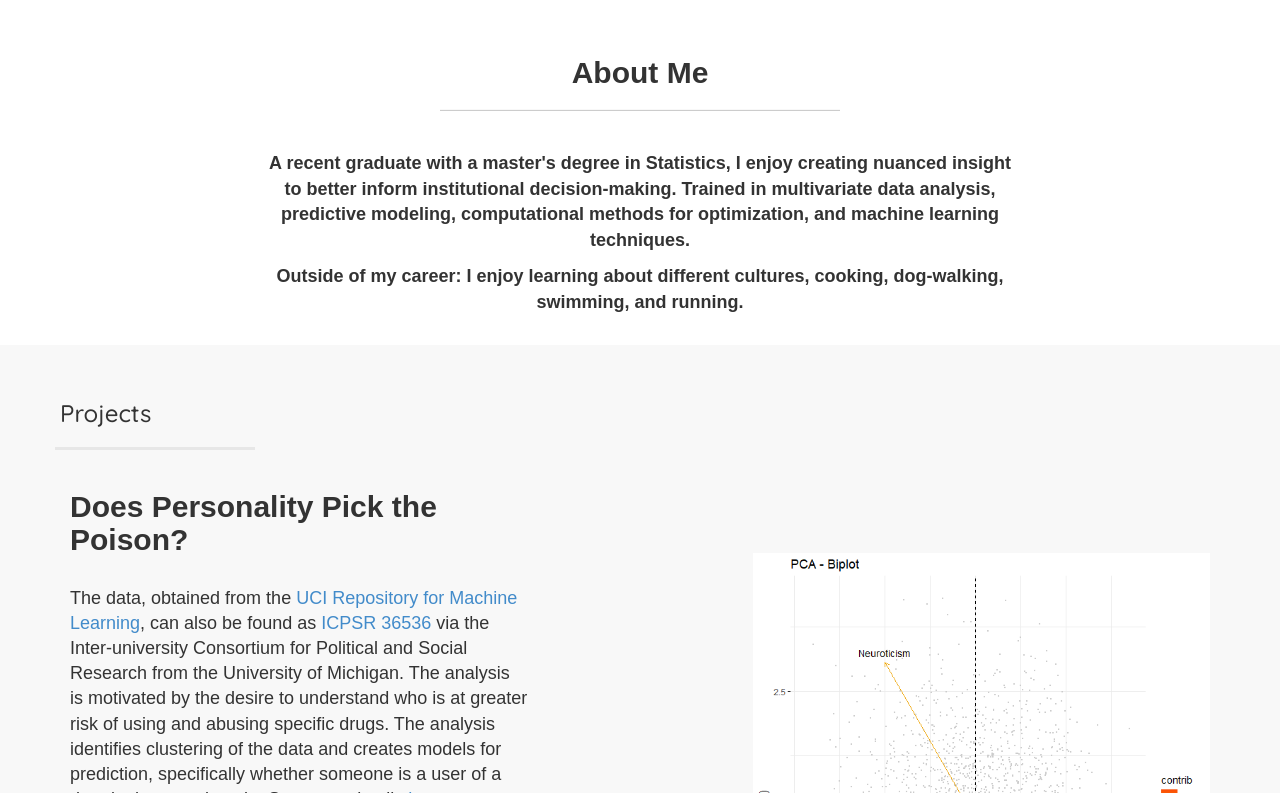
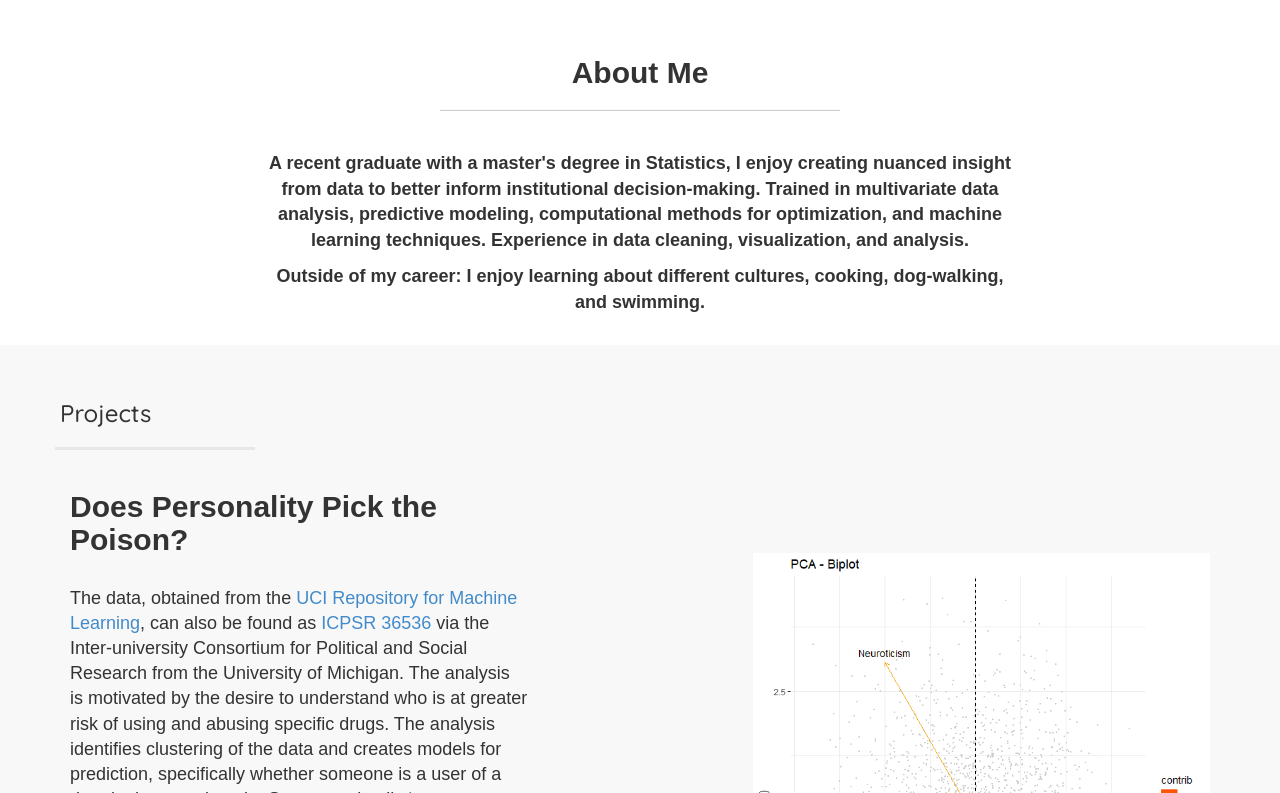
Before and after one commit to figur8s/kcherland.github.io, a Jekyll site: the page built from index.html, in a window 1280 px wide and 900 px high, scrolled down 797 px, cut to the strip 107-900 px from the top of the window. Built offline with Jekyll 4.4.1, drawn with Linux system fonts in a browser that asks for light colours; nearby versions of some CDN libraries; library files that are not in the unit come from our copies.

Commit message:
Update about.html

```diff
--- a/_includes/about.html
+++ b/_includes/about.html
@@ -5,9 +5,9 @@
             <h2>About Me</h2>
             <hr class="intro-divider">
             <br/>
-                <p><font size="4px"> A recent graduate with a master's degree in Statistics, I enjoy creating nuanced insight to better inform institutional decision-making. Trained in multivariate data analysis, predictive modeling, computational methods for optimization, and machine learning techniques. </font></p>
+                <p><font size="4px"> A recent graduate with a master's degree in Statistics, I enjoy creating nuanced insight from data to better inform institutional decision-making. Trained in multivariate data analysis, predictive modeling, computational methods for optimization, and machine learning techniques. Experience in data cleaning, visualization, and analysis. </font></p>
                 <p><font size="4px"> </font></p>
-            <p><font size="4px"> Outside of my career: I enjoy learning about different cultures, cooking, dog-walking, swimming, and running. </a></font></p>
+            <p><font size="4px"> Outside of my career: I enjoy learning about different cultures, cooking, dog-walking, and swimming. </a></font></p>
              <br/>
         </div>
     </div>
```
